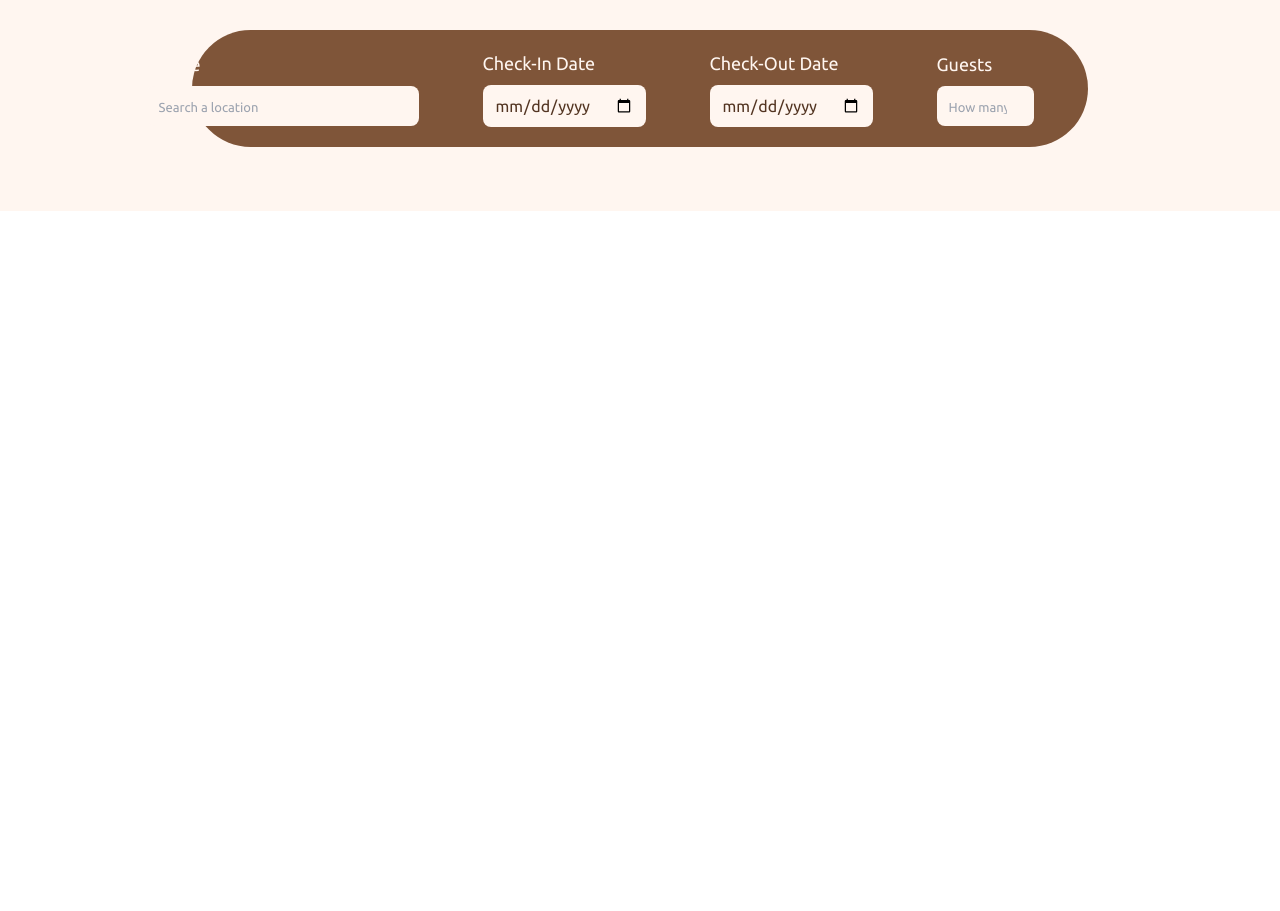
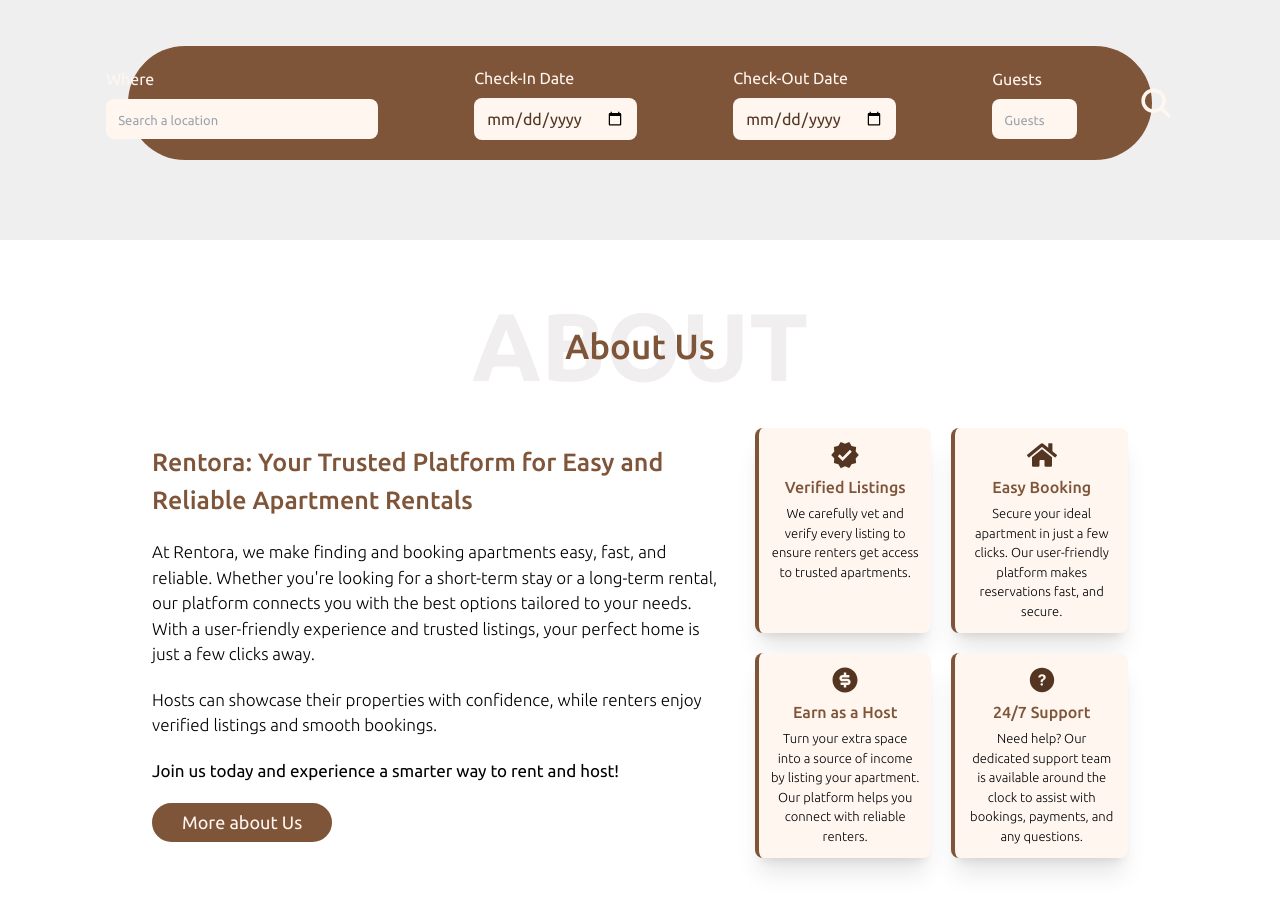
Before and after one commit to mariegrace31/rental_app_frontend, a Next.js app: page / in a window 1280 px wide. Shown: the part 943-1854 px from the top of the page. Before the commit the page ends 1154 px from the top, so only its background shows below. Built offline with nearby package versions, Linux system fonts and the light colour scheme.

Commit message:
Add about us section

```diff
--- a/app/components/Navbar.jsx
+++ b/app/components/Navbar.jsx
@@ -15,8 +15,8 @@
   }, []);
 
   return (
-    <nav className={`fixed w-full z-20 flex justify-between p-8 items-center transition-all duration-300 ${scrolled ? 'bg-rental_beige_3/95 shadow-md' : 'bg-transparent'}`}>
-      <div className='flex gap-1 items-center cursor-none'>
+    <nav className={`fixed w-full z-20 flex justify-between p-8 items-center transition-all duration-300 ${scrolled ? 'bg-rental_beige_3 shadow-md' : 'bg-transparent'}`}>
+      <div className='flex gap-1 items-center cursor-default'>
         <SiHomebridge className={`text-3xl transition-all duration-300 ${scrolled ? 'text-rental_primary' : 'text-rental_beige_3'}`} />
         <h4 className={`text-3xl font-semibold tracking-widest transition-all duration-300 ${scrolled ? 'text-rental_primary' : 'text-rental_beige_3'}`}>RENTORA</h4>
       </div>
--- a/app/page.jsx
+++ b/app/page.jsx
@@ -6,6 +6,7 @@
 import bgImage2 from "../app/assets/hero2.jpg";
 import { FaArrowRight } from "react-icons/fa6";
 import Booking from "./sections/Booking";
+import AboutUs from "./sections/AboutUs";
 
 const slides = [
   {
@@ -81,6 +82,7 @@
     </div>
 
     <Booking />
+    <AboutUs />
     </section>
   );
 }
--- /dev/null
+++ b/app/sections/AboutUs.jsx
@@ -0,0 +1,56 @@
+import React from 'react';
+import { MdVerified } from "react-icons/md";
+import { FaHome } from "react-icons/fa";
+import { RiMoneyDollarCircleFill } from "react-icons/ri";
+import { IoIosHelpCircle } from "react-icons/io";
+import Link from 'next/link';
+
+function AboutUs() {
+  return (
+    <div className='bg-white py-20'>
+      <div className="relative text-center">
+        <h1 className="text-[35px] font-medium text-rental_primary relative z-10">About Us</h1>
+        <span className="absolute top-1/2 left-1/2 -translate-x-1/2 -translate-y-1/2 text-[6rem] font-bold text-rental_black/25 opacity-30">ABOUT</span>
+      </div>
+      <div className='flex gap-7 p-14 mx-auto justify-center items-center w-[85%]'>
+        <div className='flex flex-col gap-5'>
+          <h2 className='text-rental_primary font-medium text-[25px]'>Rentora: Your Trusted Platform for Easy and Reliable Apartment Rentals</h2>
+          <p className='text-[17px] font-light'>At Rentora, we make finding and booking apartments easy, fast, and reliable. Whether you're looking for a short-term stay or a long-term rental,
+             our platform connects you with the best options tailored to your needs. With a user-friendly experience and trusted listings, your perfect home is just a few clicks away.
+          </p>
+          <p className='text-[17px] font-light'> Hosts can showcase their properties with confidence, while renters enjoy verified listings and smooth bookings.</p>
+          <p className='font-normal text-[17px]'>Join us today and experience a smarter way to rent and host!</p>
+          <Link href='/about'>
+            <button className='text-[18px] font-normal py-1 px-7 border-2 cursor-pointer rounded-3xl border-rental_primary bg-rental_primary text-rental_beige_3'>More about Us</button>
+          </Link>
+        </div>
+
+        <div className='grid grid-cols-2 gap-5'>
+          <div className='p-3 bg-rental_beige_3 rounded-lg flex flex-col gap-[5px] text-center items-center shadow-xl border-l-4 border-rental_primary'>
+            <MdVerified className='text-3xl text-rental_dark_choc' />
+            <h3 className='font-medium text-[16px] text-rental_primary'>Verified Listings</h3>
+            <p className='font-light text-[13px]'> We carefully vet and verify every listing to ensure renters get access to trusted apartments.</p>
+          </div>
+          <div className='p-3 bg-rental_beige_3 rounded-lg flex flex-col gap-[5px] text-center items-center shadow-xl border-l-4 border-rental_primary'>
+            <FaHome className='text-3xl text-rental_dark_choc' />
+            <h3 className='font-medium text-[16px] text-rental_primary'>Easy Booking</h3>
+            <p className='font-light text-[13px]'> Secure your ideal apartment in just a few clicks. Our user-friendly platform makes reservations fast, and secure.</p>
+          </div>
+          <div className='p-3 bg-rental_beige_3 rounded-lg flex flex-col gap-[5px] text-center items-center shadow-xl border-l-4 border-rental_primary'>
+            <RiMoneyDollarCircleFill className='text-3xl text-rental_dark_choc' />
+            <h3 className='font-medium text-[16px] text-rental_primary'>Earn as a Host</h3>
+            <p className='font-light text-[13px]'> Turn your extra space into a source of income by listing your apartment. Our platform helps you connect with reliable renters.</p>
+          </div>
+          <div className='p-3 bg-rental_beige_3 rounded-lg flex flex-col gap-[5px] text-center items-center shadow-xl border-l-4 border-rental_primary'>
+            <IoIosHelpCircle className='text-3xl text-rental_dark_choc' />
+            <h3 className='font-medium text-[16px] text-rental_primary'>24/7 Support</h3>
+            <p className='font-light text-[13px]'> Need help? Our dedicated support team is available around the clock to assist with bookings, payments, and any questions.</p>
+          </div>
+        </div>
+
+      </div>
+    </div>
+  )
+}
+
+export default AboutUs
--- a/app/sections/Booking.jsx
+++ b/app/sections/Booking.jsx
@@ -3,31 +3,31 @@
 
 function Booking() {
   return (
-    <div className='bg-rental_beige_3 py-16'>
-      <div className="relative text-center">
+    <div className='bg-[#F0EFEF] py-20'>
+      <div className="relative text-center cursor-default">
         <h1 className="text-[35px] font-medium text-rental_primary relative z-10">Reserve an Apartment</h1>
         <span className="absolute top-1/2 left-1/2 -translate-x-1/2 -translate-y-1/2 text-[6rem] font-bold text-rental_black/25 opacity-30">RESERVE</span>
       </div>
 
-      <div className='flex gap-16 justify-center py-5 bg-rental_primary w-[70%] items-center mx-auto mt-14 rounded-full'>
+      <div className='flex gap-24 justify-center py-5 bg-rental_primary w-[80%] items-center mx-auto mt-14 rounded-full'>
         <div className='flex flex-col gap-2'>
-          <h4 className='text-[18px] text-rental_beige_3'>Where</h4>
+          <h4 className='text-[16px] text-rental_beige_3'>Where</h4>
           <input type="search" placeholder='Search a location' required className='px-3 py-2 placeholder:text-[13px] outline-none text-rental_dark_choc rounded-lg bg-rental_beige_3' />
         </div>
 
         <div className='flex flex-col gap-2'>
-          <h4 className='text-[18px] text-rental_beige_3'>Check-In Date</h4>
+          <h4 className='text-[16px] text-rental_beige_3'>Check-In Date</h4>
           <input type="date" placeholder='Check in' required className='px-3 py-2 placeholder:text-[13px] outline-none text-rental_dark_choc rounded-lg bg-rental_beige_3' />
         </div>
 
         <div className='flex flex-col gap-2'>
-          <h4 className='text-[18px] text-rental_beige_3'>Check-Out Date</h4>
+          <h4 className='text-[16px] text-rental_beige_3'>Check-Out Date</h4>
           <input type="date" placeholder='Check out' required className='px-3 py-2 placeholder:text-[13px] outline-none text-rental_dark_choc rounded-lg bg-rental_beige_3' />
         </div>
 
         <div className='flex flex-col gap-2'>
-          <h4 className='text-[18px] text-rental_beige_3'>Guests</h4>
-          <input type="number" placeholder='How many are you?' min="1" max="4" required className='px-3 py-2 placeholder:text-[13px] outline-none text-rental_dark_choc rounded-lg bg-rental_beige_3' />
+          <h4 className='text-[16px] text-rental_beige_3'>Guests</h4>
+          <input type="number" placeholder='Guests' min="1" max="4" required className='px-3 py-2 placeholder:text-[13px] outline-none text-rental_dark_choc rounded-lg bg-rental_beige_3 w-[170%]' />
         </div>
         <button className='text-rental_beige_3 text-4xl'><IoSearch /></button>
       </div>
```
